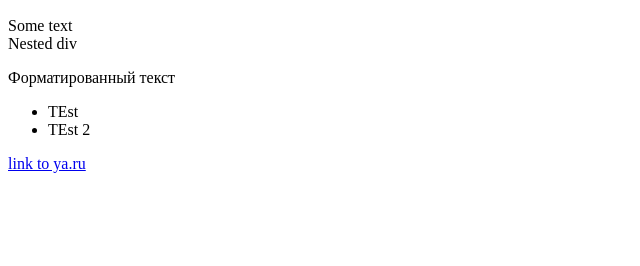
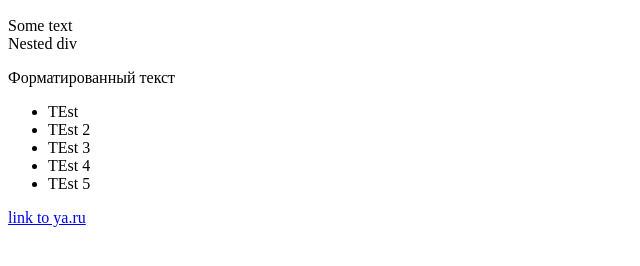
Before and after one commit to maks88sgt/ivtb-23, a plain HTML site: page index.html in a window 1280 px wide. Shown: the part 110-376 px from the top of the page, without its empty margins (0-640 px from the left). Drawn offline with Linux system fonts and the light colour scheme.

Commit message:
commit example

```diff
--- a/index.html
+++ b/index.html
@@ -16,6 +16,9 @@
     <ul>
         <li>TEst</li>
         <li>TEst 2</li>
+        <li>TEst 3</li>
+        <li>TEst 4</li>
+        <li>TEst 5</li>
     </ul>
     <div>
         <a href="https://www.ya.ru" target="_blank">link to ya.ru</a>
```
